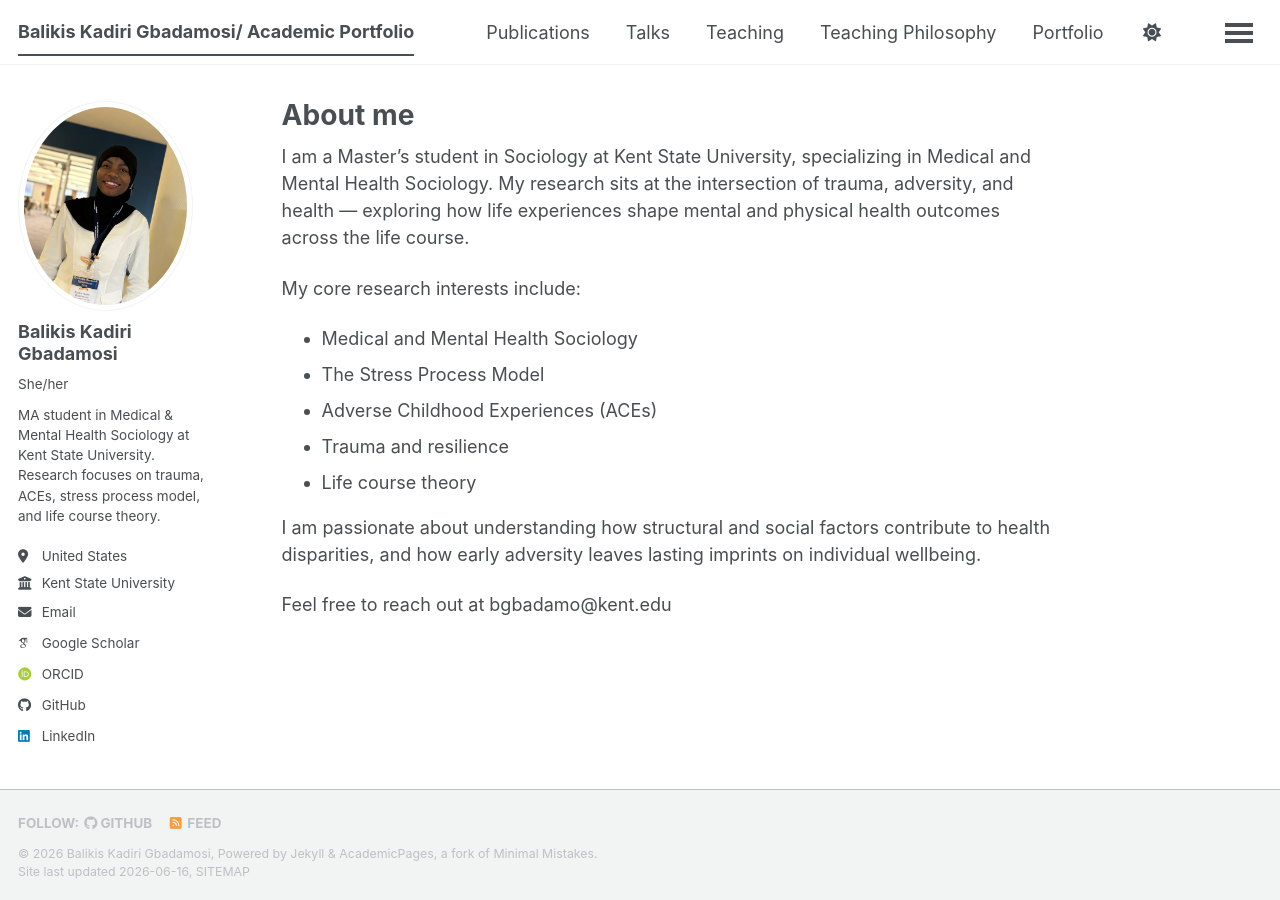
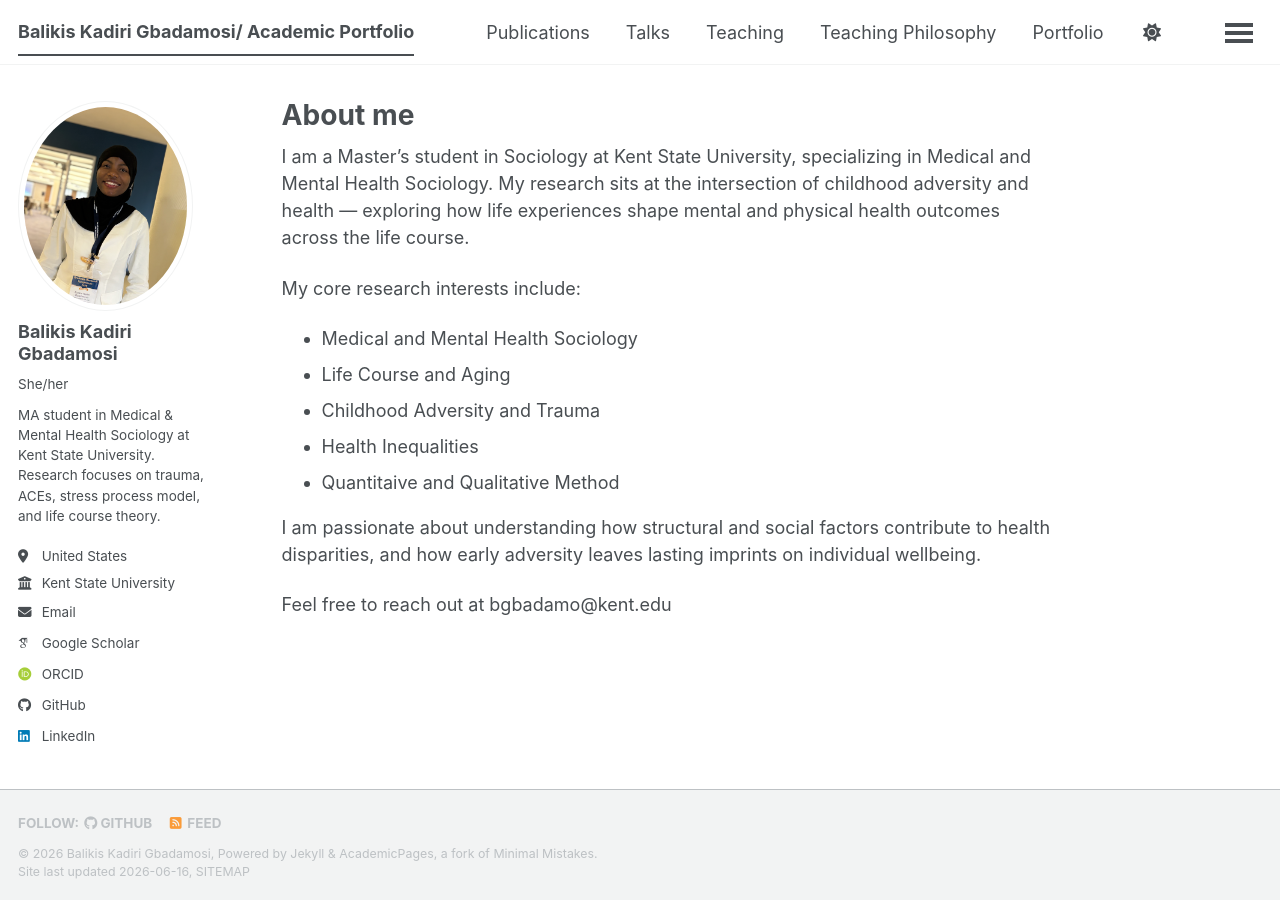
Before and after one commit to balikis-Gbadamosi/balikis-Gbadamosi.github.io, a Jekyll site: the page built from _pages/about.md, in a window 1280 px wide. Built offline with Jekyll 4.4.1, drawn with Linux system fonts in a browser that asks for light colours; some web fonts are replaced; a script bundle is joined from its source files by our own code; library files that are not in the unit come from our copies.

Commit message:
Update about.md

```diff
--- a/_pages/about.md
+++ b/_pages/about.md
@@ -8,16 +8,16 @@ redirect_from:
 ---
 I am a Master's student in Sociology at Kent State University,
 specializing in Medical and Mental Health Sociology. My research
-sits at the intersection of trauma, adversity, and health —
+sits at the intersection of childhood adversity and health —
 exploring how life experiences shape mental and physical health
 outcomes across the life course.
 
 My core research interests include:
 - Medical and Mental Health Sociology
-- The Stress Process Model
-- Adverse Childhood Experiences (ACEs)
-- Trauma and resilience
-- Life course theory
+- Life Course and Aging
+- Childhood Adversity and Trauma
+- Health Inequalities
+- Quantitaive and Qualitative Method
 
 I am passionate about understanding how structural and social
 factors contribute to health disparities, and how early
```
